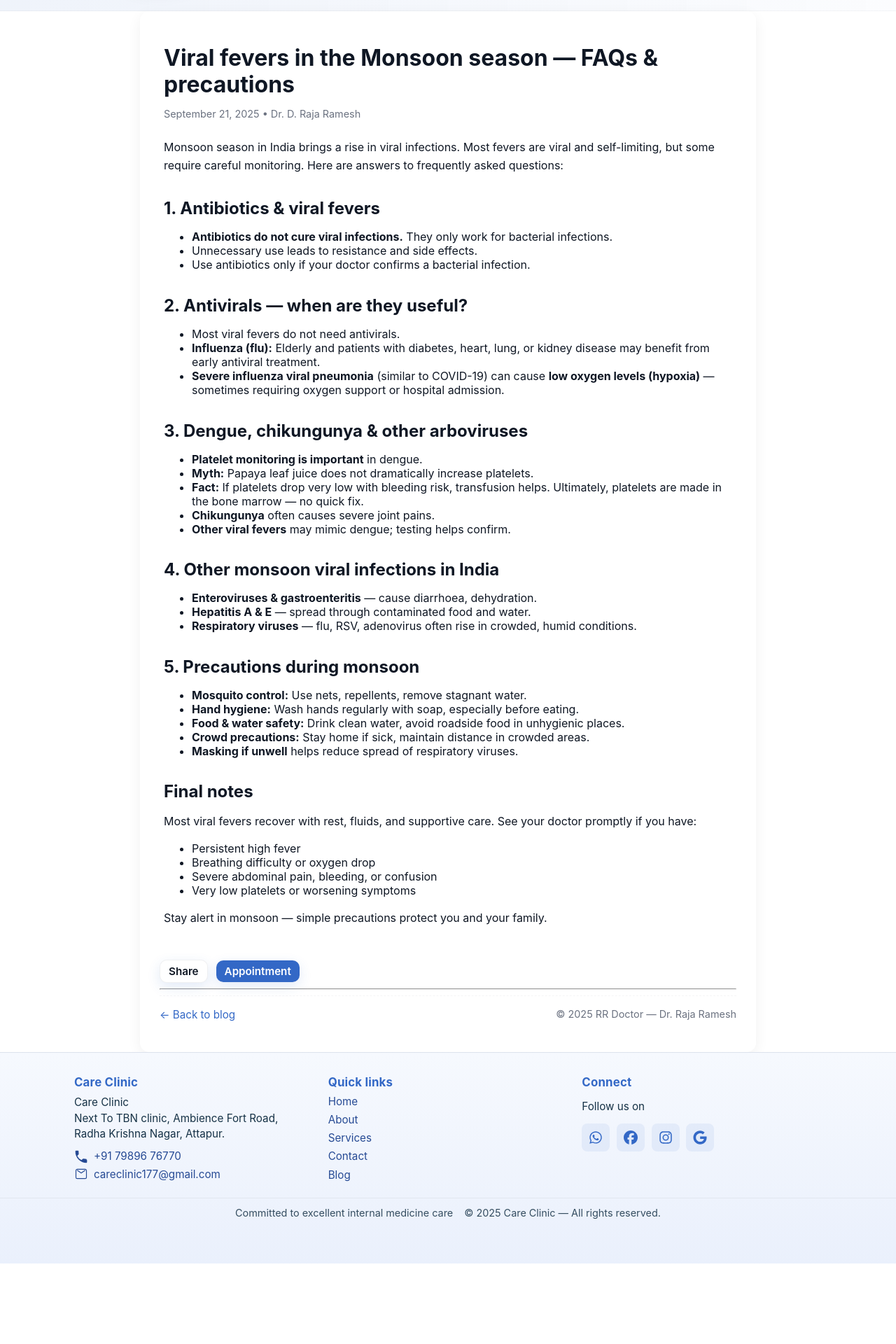
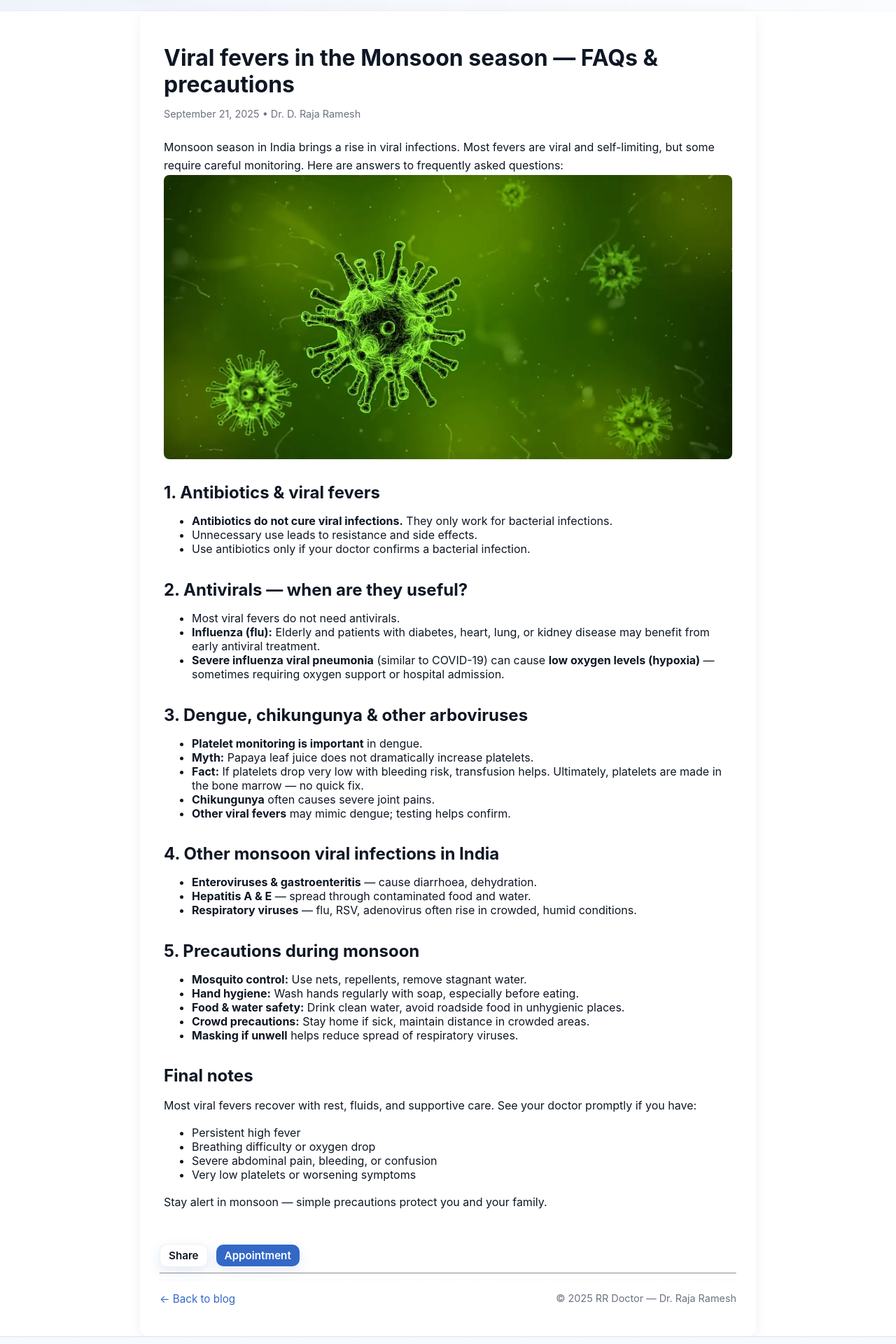
Before and after one commit to drrajarameshd/rr, a Jekyll site: the page built from _posts/2025-09-21-viral-fevers-in-monsoon.md, in a window 1280 px wide. Shown: the part 390-2310 px from the top of the page at 70% size. Built offline with Jekyll 4.4.1, drawn with Linux system fonts in a browser that asks for light colours; before the commit the page ends 2195 px from its top, so only the background shows below that.

Commit message:
Update 2025-09-21-viral-fevers-in-monsoon.md

```diff
--- a/_posts/2025-09-21-viral-fevers-in-monsoon.md
+++ b/_posts/2025-09-21-viral-fevers-in-monsoon.md
@@ -9,7 +9,7 @@ thumbnail : /assets/images/posts/thumbs/2025-09-21-viral-fevers-in-monsoon.webp
 ---
 
 Monsoon season in India brings a rise in viral infections. Most fevers are viral and self-limiting, but some require careful monitoring. Here are answers to frequently asked questions:
-
+![viral-fevers-in-monsoon-attapur](/assets/images/posts/2025-09-21-viral-fevers-in-monsoon.webp)
 ## 1. Antibiotics & viral fevers
 - **Antibiotics do not cure viral infections.** They only work for bacterial infections.
 - Unnecessary use leads to resistance and side effects.
```
